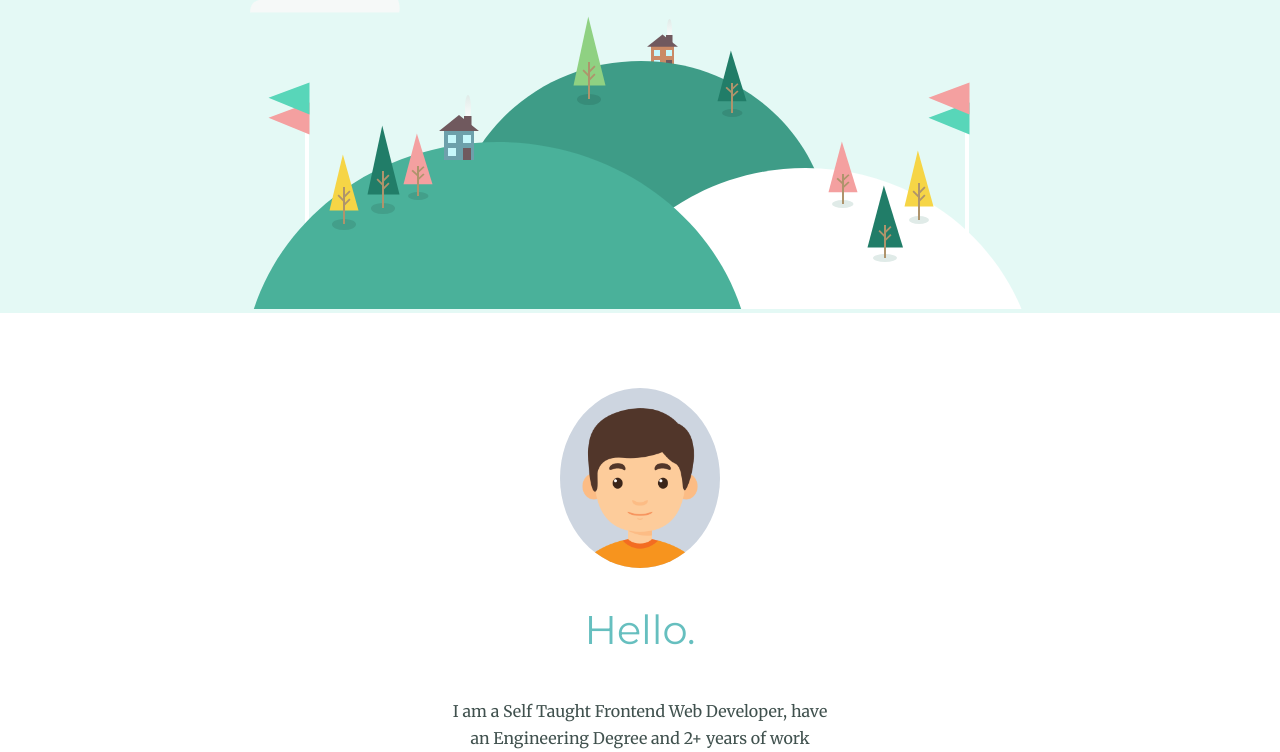
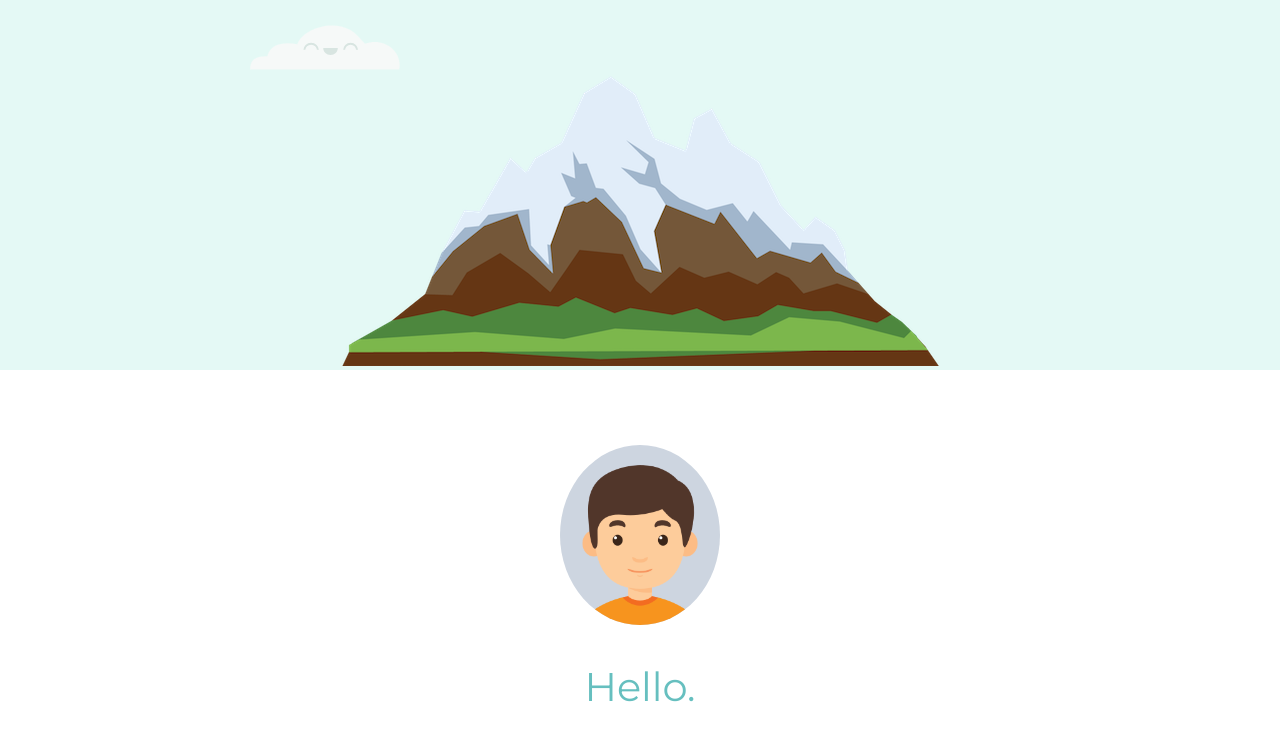
Before and after one commit to sunilfrdev/Profile, a plain HTML site: page index.html in a window 1280 px wide. Shown: the part 316-1068 px from the top of the page. Drawn offline with Linux system fonts and the light colour scheme.

Commit message:
Update index.html

```diff
--- a/index.html
+++ b/index.html
@@ -12,7 +12,7 @@
 		<h1>I'm Sunil.</h1>
 		<p>a web developer.</p>
 		<img class="bottom-cloud" src="images/cloud.svg" alt="cloud-img">
-		<img src="images/land.svg" alt="mountain-img">
+		<img src="images/mountain.png" alt="mountain-img">
 	</div>
 
 <div class="middle-container">
```
